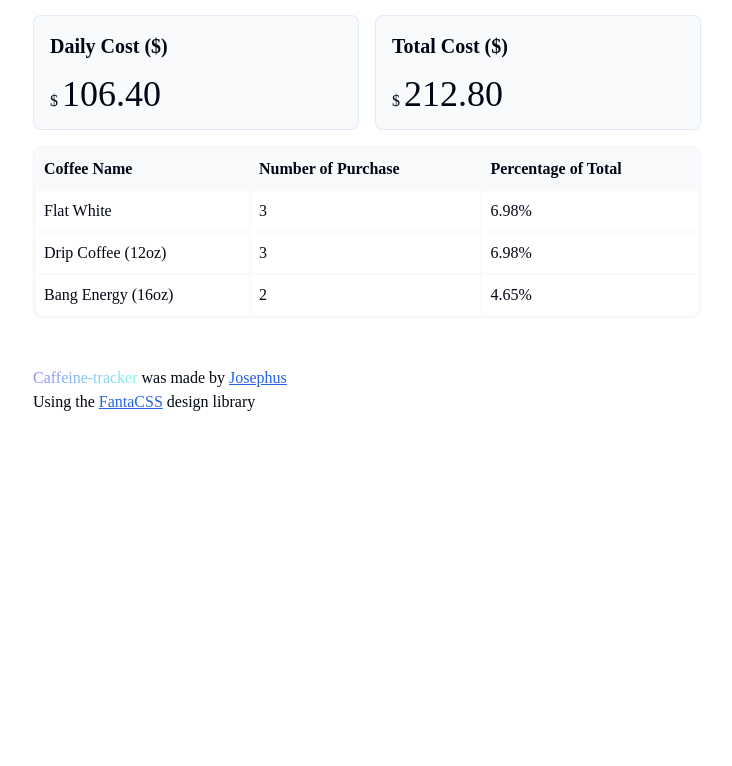
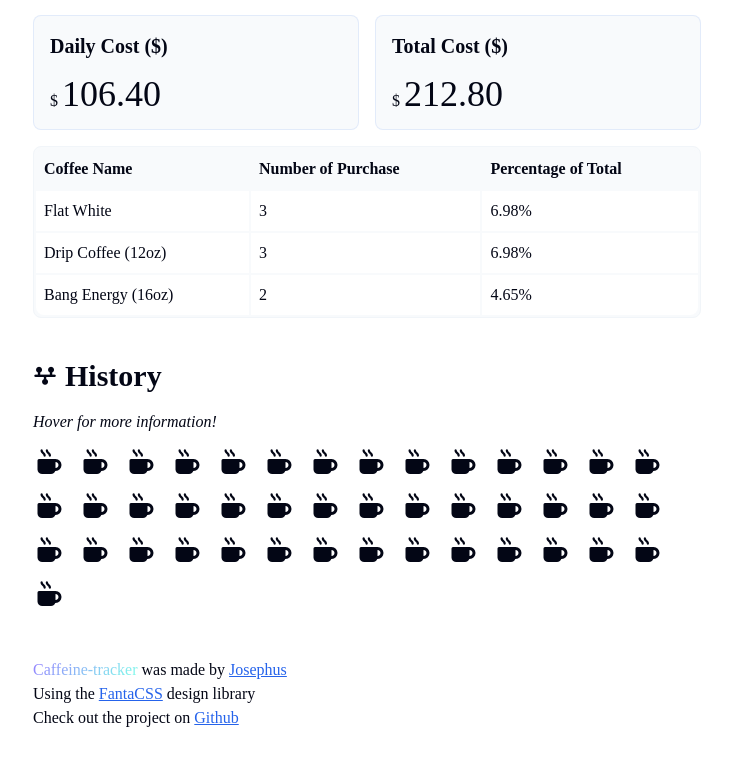
Before and after one commit to Josephus-git/caffeine-tracker, a React (Vite) app: page / in a window 1280 px wide. Shown: the part 1456-2222 px from the top of the page, without its empty margins (273-1005 px from the left). Before the commit the page ends 1918 px from the top, so only its background shows below. Built offline with nearby package versions, Linux system fonts and the light colour scheme; a web font is replaced by a local one.

Commit message:
added history stats

```diff
--- a/src/components/History.tsx
+++ b/src/components/History.tsx
@@ -1,6 +1,32 @@
+import {coffeeConsumptionHistory, timeSinceConsumption, getCaffeineAmount, calculateCurrentCaffeineLevel} from "../utils"
+
 export default function History() {
     return (
         <>
+            <div className="section-header">
+                <i className="fa-solid fa-timeline" />
+                <h2>History</h2>
+            </div>
+            <p><i>Hover for more information!</i></p>
+            <div className="coffee-history">
+                {Object.keys(coffeeConsumptionHistory).sort((a,b) => Number(b)-Number(a)).map((utcTime, coffeeIndex) => {
+                    const coffee = coffeeConsumptionHistory[utcTime]
+                    const timeSinceConsume = timeSinceConsumption(Number(utcTime))
+                    const originalAmount = getCaffeineAmount(coffee.name)
+                    const remainingAmount = calculateCurrentCaffeineLevel({
+                        [utcTime]: coffee
+                    })
+
+                    const summary =  `${coffee.name} | ${timeSinceConsume} | $${remainingAmount}mg / ${originalAmount}mg`
+
+                    return (
+                        <div title={summary} key={coffeeIndex}>
+                            <i className="fa-solid fa-mug-hot" />
+                        </div>
+                    )
+
+                })}
+            </div>
 
         </>
     )
--- a/src/components/Layout.tsx
+++ b/src/components/Layout.tsx
@@ -18,7 +18,7 @@ export default function Layout(props: any) {
 
     const footer = (
         <footer>
-            <p><span className="text-gradient">Caffeine-tracker</span> was made by <a target="_blank" href="https://github.com/Josephus-git">Josephus</a> <br />Using the <a href="https://www.fantacss.smoljames.com" target="_blank">FantaCSS</a> design library</p>
+            <p><span className="text-gradient">Caffeine-tracker</span> was made by <a target="_blank" href="https://github.com/Josephus-git">Josephus</a> <br />Using the <a href="https://www.fantacss.smoljames.com" target="_blank">FantaCSS</a> design library<br/>Check out the project on <a target="_black" href="https://github.com/Josephus-git/caffeine-tracker.git">Github</a></p>
         </footer>
     )
 
--- a/src/utils/index.ts
+++ b/src/utils/index.ts
@@ -24,7 +24,7 @@ export type HistoryData = {
 
 }
 
-export const coffeeConsumptionHistory = {
+export const coffeeConsumptionHistory: HistoryData = {
     "1727579064032": { "name": "Americano", "cost": 5.52 },
     "1727629263026": { "name": "Rockstar Energy (16oz)", "cost": 6.78 },
     "1727571485301": { "name": "Macchiato", "cost": 6.93 },
```
